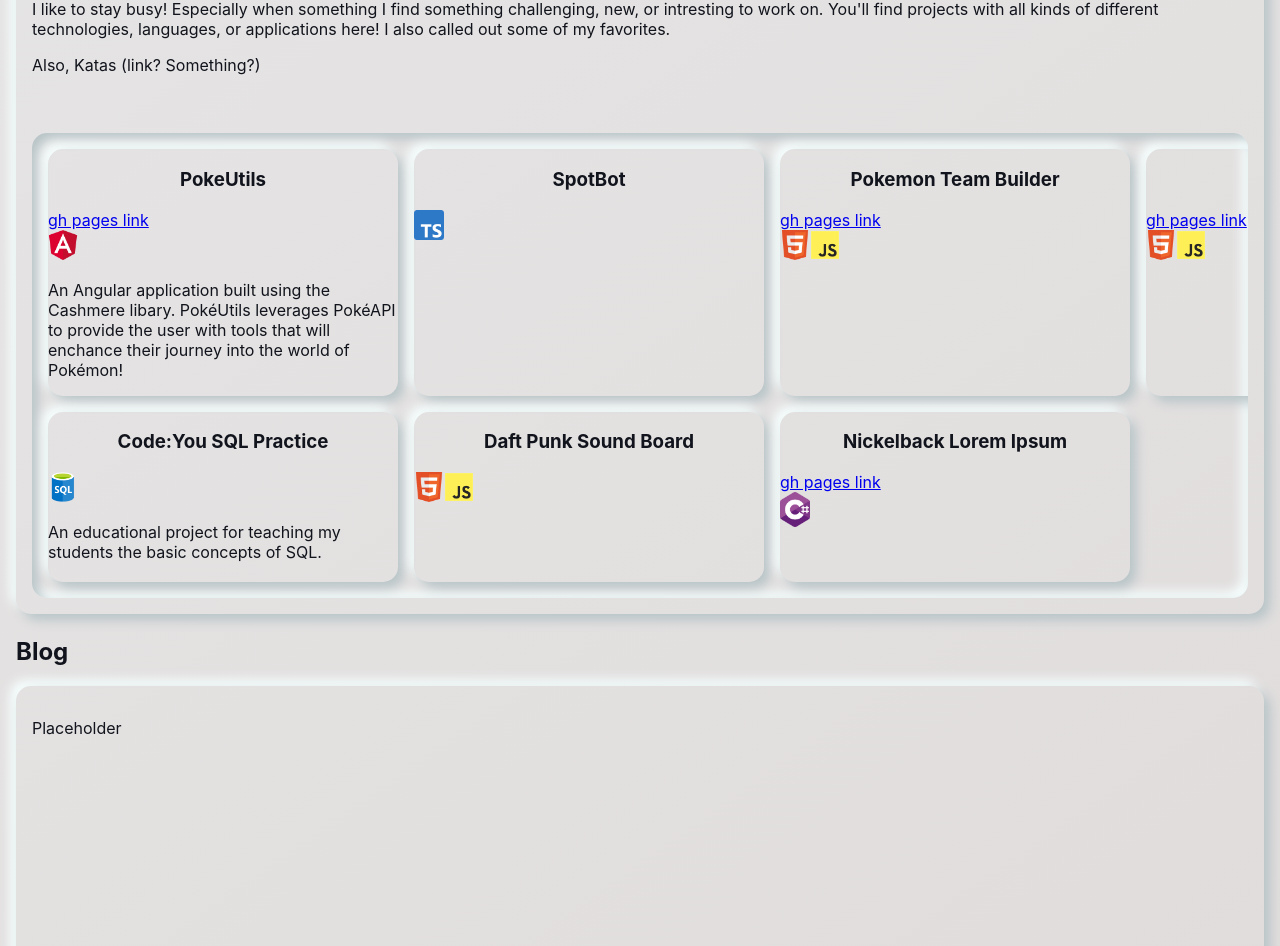
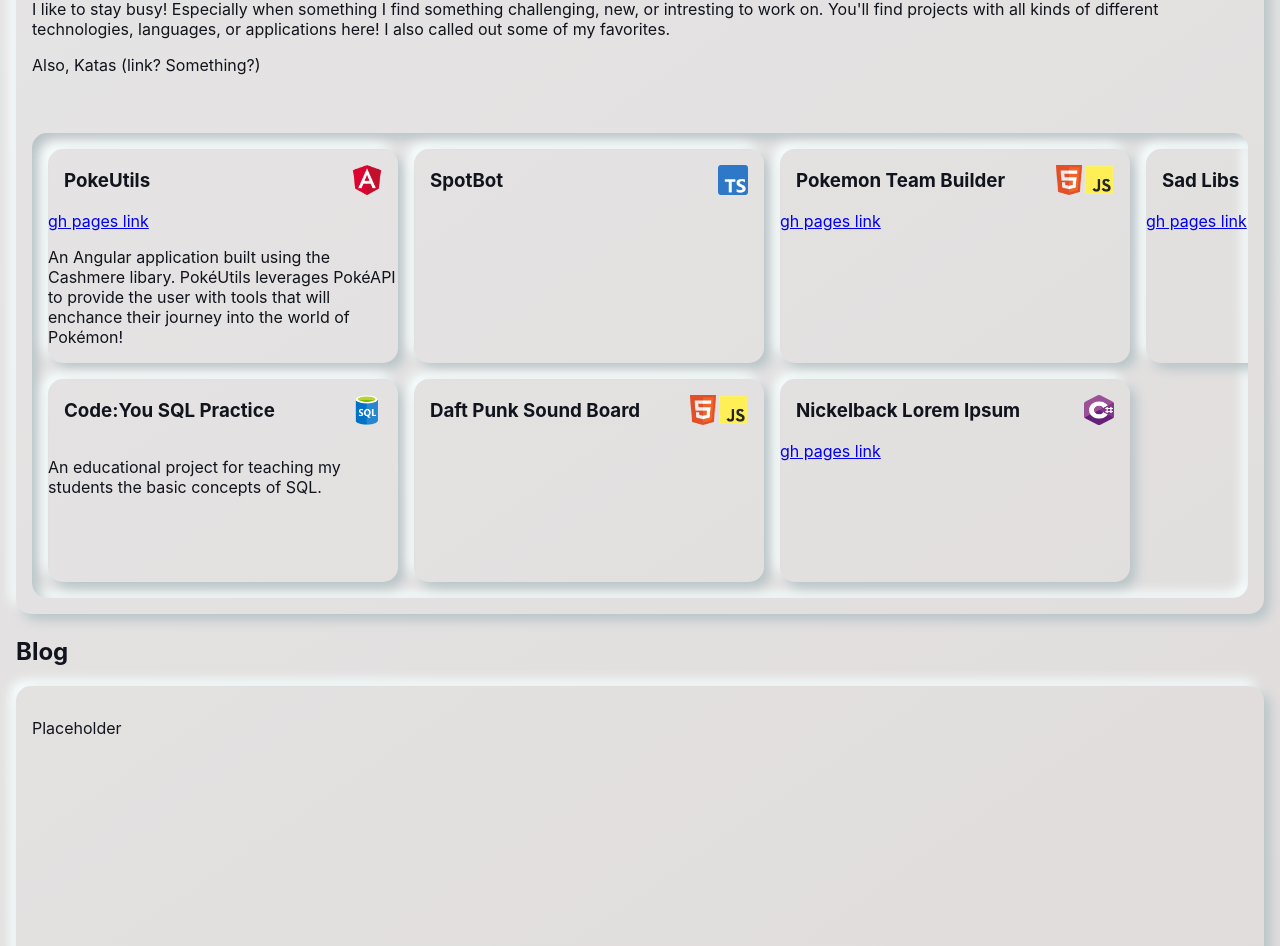
Before and after one commit to JakeSaintG/LandingPage, a React (Vite) app: page / in a window 1280 px wide. Shown: the part 886-1832 px from the top of the page. Built offline with nearby package versions, Linux system fonts and the light colour scheme.

Commit message:
Work through projects

```diff
--- a/src/LandingPage/ProjectsSection/Project/Project.module.css
+++ b/src/LandingPage/ProjectsSection/Project/Project.module.css
@@ -3,6 +3,8 @@
     display: flex;
     flex-direction: column;
     min-width: 250px;
+
+    max-height: 220px;
 }
 
 .project.light_mode {
@@ -13,12 +15,27 @@
     box-shadow: var(--dark-raised-boxshadow);
 }
 
-.project h3 {
-    text-align: center;
+.project_header {
+    display: flex;
+    margin: 1rem;
+    justify-content: space-between;
 }
 
-.project div img {
+.project_header h3 {
+    margin: 0;
+    padding-top: 4px;
+    height: 30px;
+    text-wrap: wrap;
+}
+
+.project_header div {
+    display: flex;
+}
+
+.project_header div img {
+    margin: auto;
     width: 30px;
+    height: 30px;
 }
 
 @media only screen and (min-width: 600px) {
--- a/src/LandingPage/ProjectsSection/Project/Project.tsx
+++ b/src/LandingPage/ProjectsSection/Project/Project.tsx
@@ -34,13 +34,18 @@
 
     return (
         <div className={`${styles.project} ${styles[visualMode]}`}>
-            <h3>{project.name}</h3>
+
+            <div className={styles.project_header}>
+                <h3>{project.name}</h3>
+                <div>
+                    {project.technologies.map((t) => {
+                        return <img key={key++} src={langs[t]} alt={`Icon for ${t}`} />;
+                    })}
+                </div>
+
+            </div>
+
             <a href="example.com">{project.hosted}</a>
-            <div>
-                {project.technologies.map((t) => {
-                    return <img key={key++} src={langs[t]} alt={`Icon for ${t}`} />;
-                })}
-            </div>
             <p>{project.description}</p>
         </div>
     );
```
